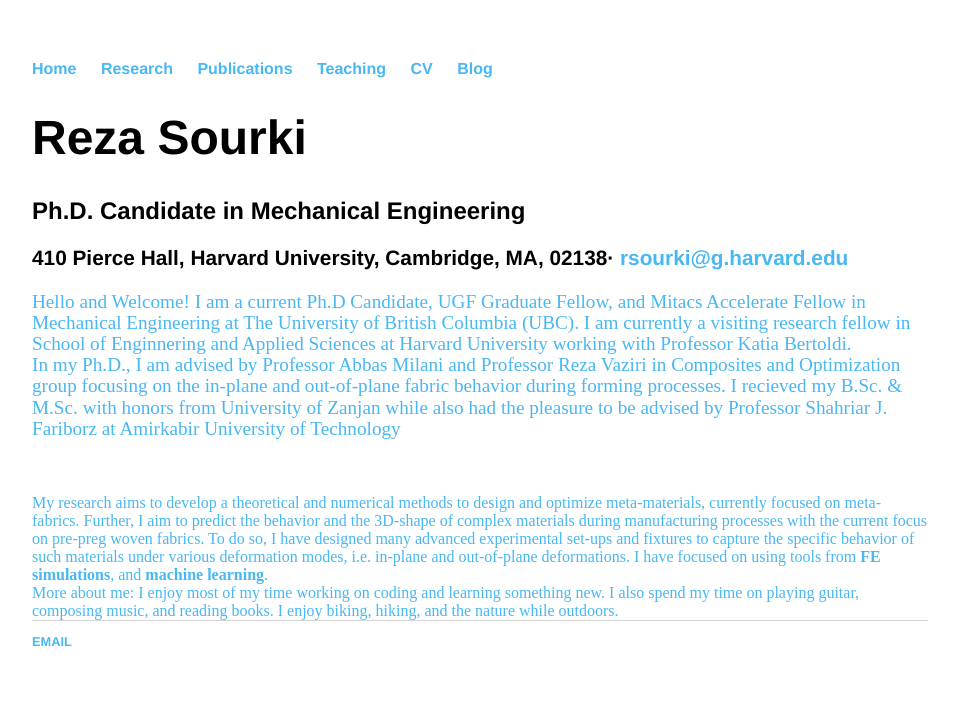
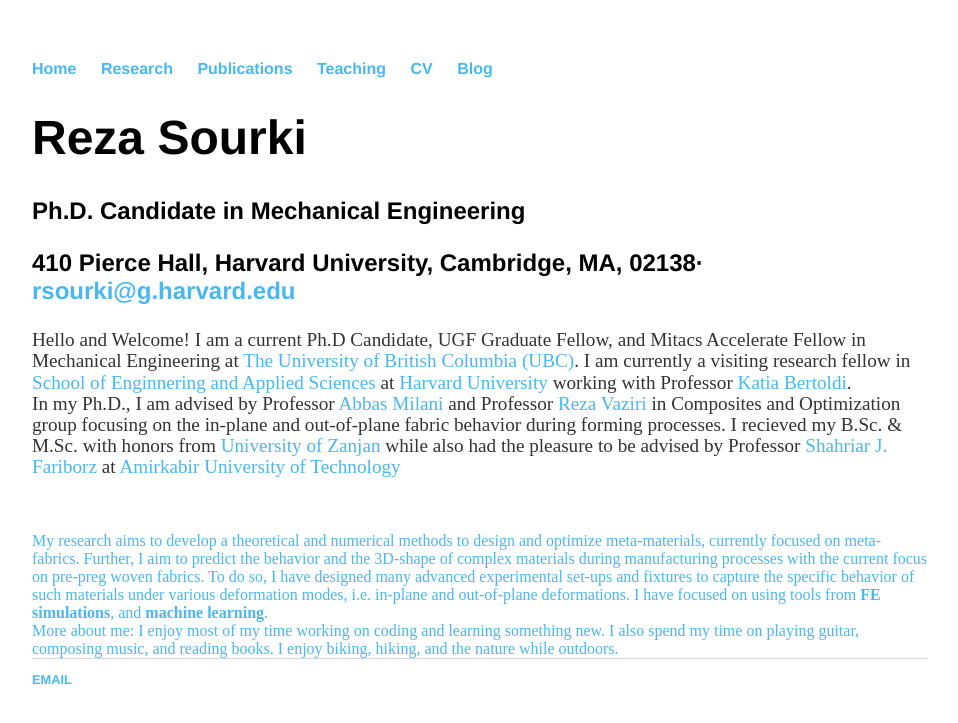
Before and after one commit to rsourki/rsourki.github.io, a Jekyll site: the page built from index.html, in a window 1280 px wide. Shown: the top 723 px of the page, without its empty margins (160-1118 px from the left). Built offline with Jekyll 4.4.1, drawn with Linux system fonts in a browser that asks for light colours.

Commit message:
Update main.css

```diff
--- a/css/main.css
+++ b/css/main.css
@@ -1,52 +1,24 @@
-body {
-    margin: 60px auto;
-    width: 70%;
-}
-nav ul, footer ul {
-    font-family:'Helvetica', 'Arial', 'Sans-Serif';
-    padding: 0px;
-    list-style: none;
-    font-weight: bold;
-}
-nav ul li, footer ul li {
-    display: inline;
-    margin-right: 20px;
-}
-a {
-    text-decoration: none;
-    color: #48B7F2;
-}
-a:hover {
-    text-decoration: underline;
-}
-h1 {
-    font-size: 3em;
-    font-family:'Helvetica', 'Arial', 'Sans-Serif';
-}
-h2 {
-  font-size: 1.5rem;
-  font-family:'Helvetica', 'Arial', 'Sans-Serif';
-}
+body { margin: 60px auto; width: 70%; }
 
-h3 {
-  font-size: 1.3rem;
-  font-family:'Helvetica', 'Arial', 'Sans-Serif';
-}
-p {
-    font-size: 1.2em;
-    line-height: 1.1em;
-    color: #48B7F2;
-}
+nav ul, footer ul { font-size: 1em; font-family: 'Helvetica', 'Arial', 'Sans-Serif'; padding: 0px; list-style: none; font-weight: bold; }
+nav ul li, footer ul li { display: inline; margin-right: 20px; }
+
+a { text-decoration: none; color: #48B7F2; }
+a:hover { text-decoration: underline; }
+
+h1, h2, h3, h4 { font-family: 'Helvetica', 'Arial', 'Sans-Serif'; }
+h1 { font-size: 3em;  }
+h2 { font-size: 2.em; }
+h3 { font-size: 1.5em; }
+h4 { font-size: 1.em; }
+
+p { font-size: 1.2em; line-height: 1.1em; color: #333; }
+
 footer {
     border-top: 1px solid #d5d5d5;
     font-size: .8em;
 }
 
-ul.posts {
-    margin: 20px auto 40px;
-    font-size: 1.5em;
-}
+ul.posts { margin: 20px auto 40px; font-size: 1.5em; }
 
-ul.posts li {
-    list-style: none;
-}
+ul.posts li { list-style: none; }
```
